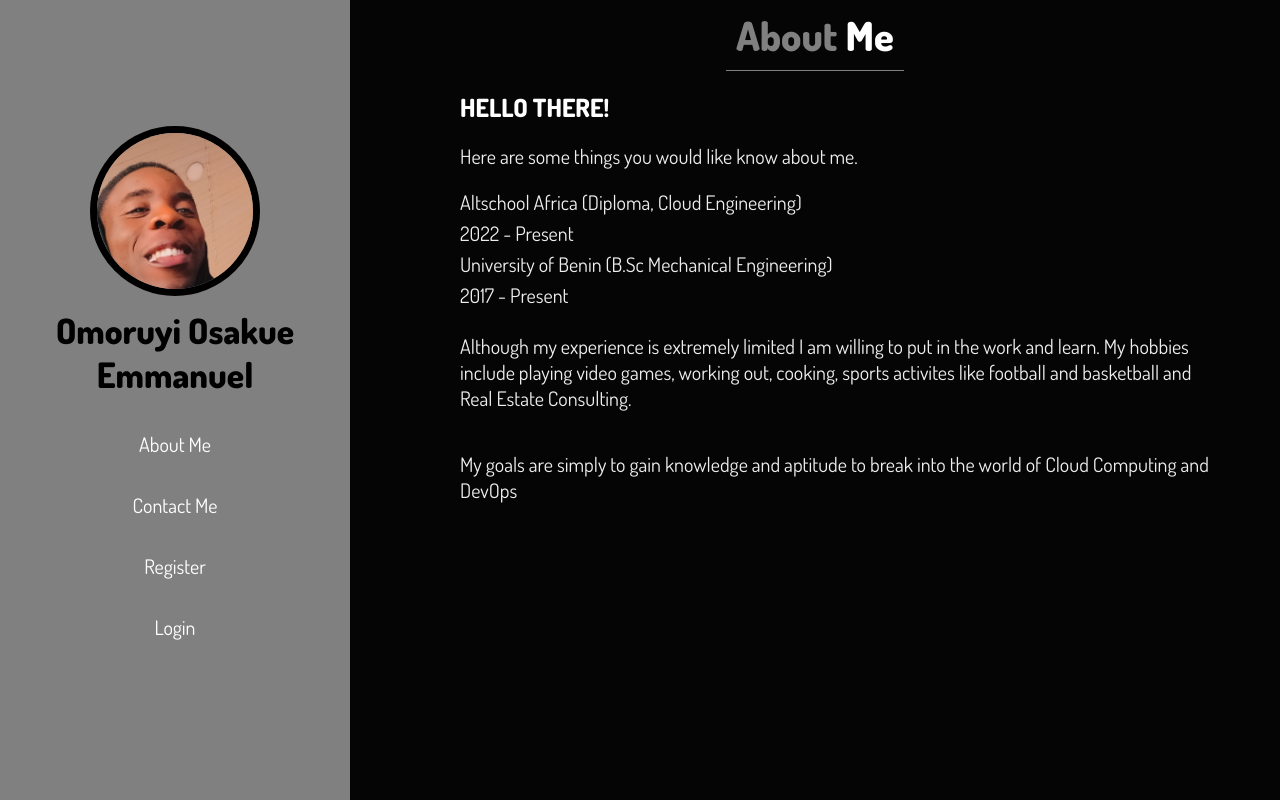
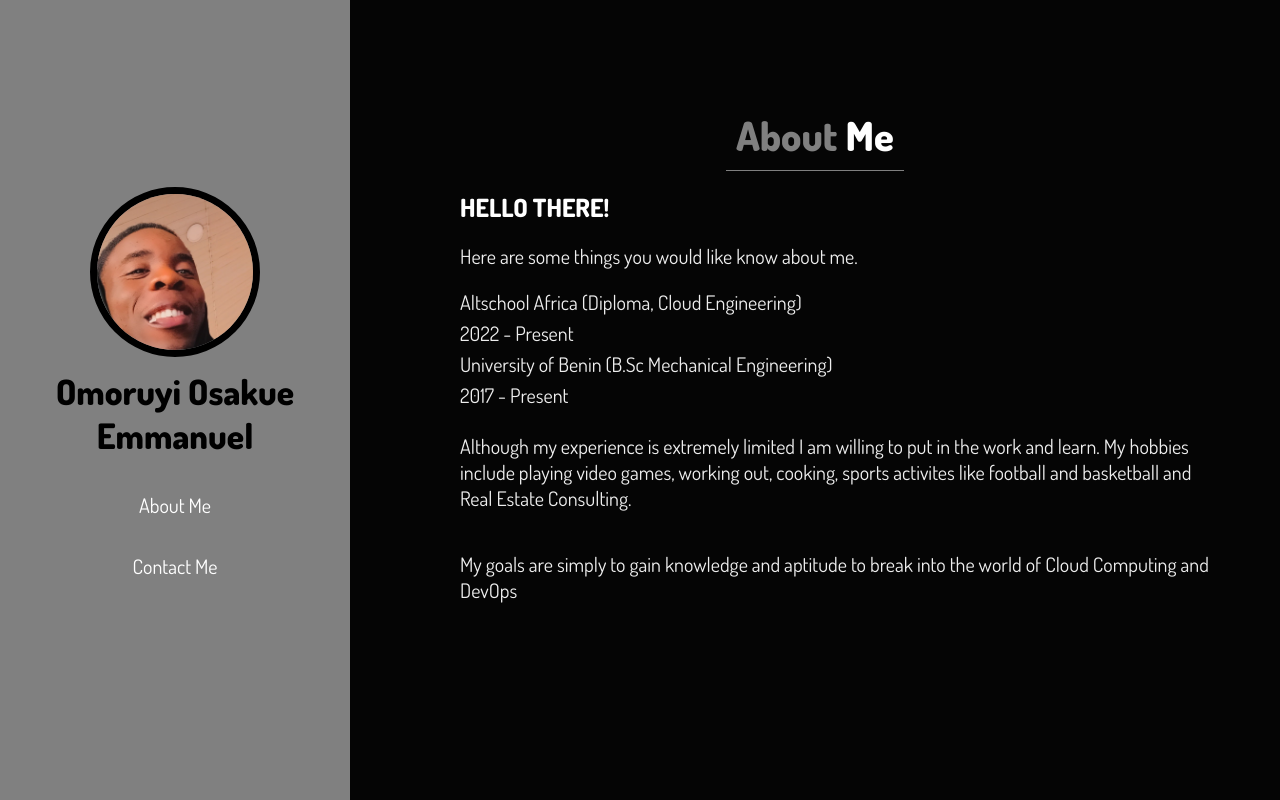
Before and after one commit to UyiDEV/third-semester_exam-projrct, a plain HTML site: page Omoruyi-app/index.html in a window 1280 px wide. Shown: the top 800 px of the page. Drawn offline with Linux system fonts and the light colour scheme; files that its build step writes are made by us from their sources; files whose address does not match are found by name.

Commit message:
Modified Web App

```diff
--- a/Omoruyi-app/assets/index.css
+++ b/Omoruyi-app/assets/index.css
@@ -85,11 +85,18 @@ header .navbar ul li a:hover{
 	background: #333;
 }
 
+section{
+	display: flex;
+  	justify-content: center;
+  	align-items: center;
+}
+
+
 .index{
 	display: flex;
 	align-items: center;
 	flex-flow: column;
-	padding: 0 5rem;
+	padding: 10rem 5rem;
 }
 
 .index h3{
@@ -106,9 +113,9 @@ header .navbar ul li a:hover{
 .edu-info {
 	font-size: 2rem;
 	color: #eee;
-  box-sizing:;
-  text-align: flex;
-  margin-bottom: 5px;
+  	box-sizing: 0;
+  	text-align: flex;
+  	margin-bottom: 5px;
 }
 
 .index .info{
--- a/Omoruyi-app/index.html
+++ b/Omoruyi-app/index.html
@@ -19,8 +19,8 @@
 			<ul>
 				<li><a href="#index">About Me</a></li>
 				<li><a href="#contact">Contact Me</a></li>
-				<li><a href="#register">Register</a></li>
-				<li><a href="#login">Login</a></li>
+			<!--<li><a href="#register">Register</a></li>-->
+			<!--<li><a href="#login">Login</a></li>-->
 			</ul>
 		</nav>
 	</header>
```
